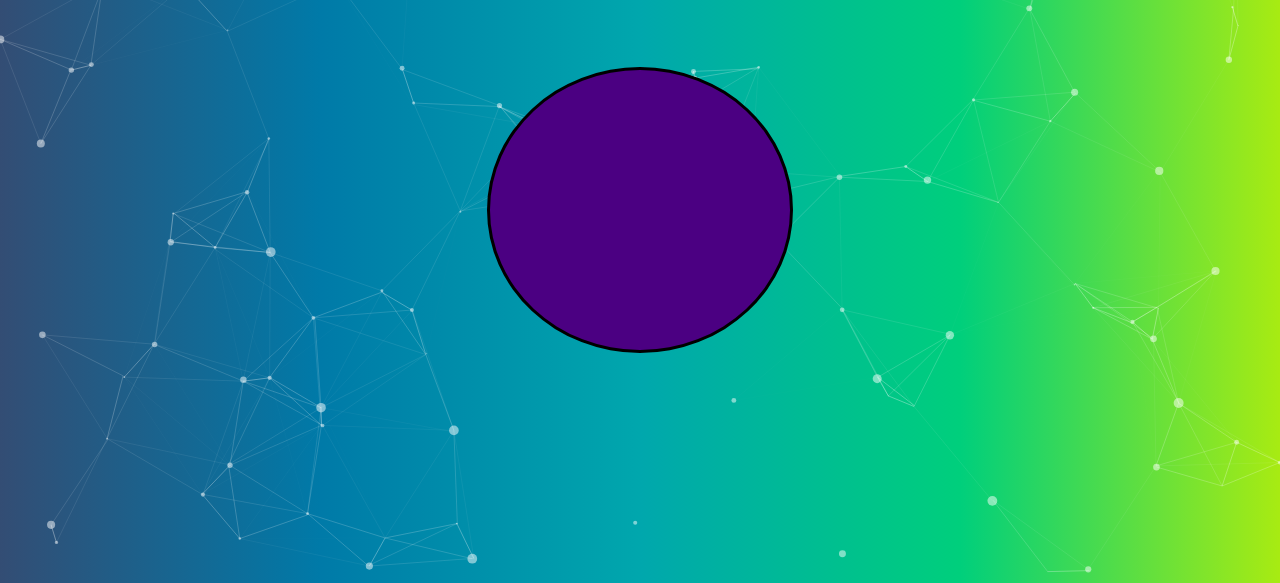
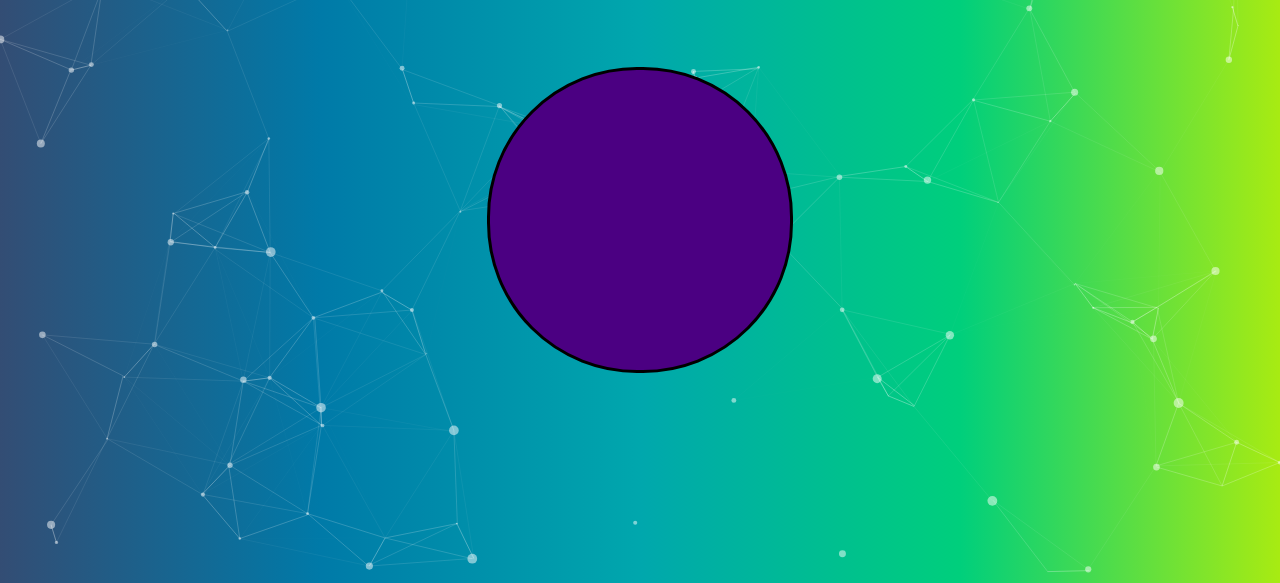
Before and after one commit to TekniqueJoseph/sec-5-start, a plain HTML site: page index.html in a window 1280 px wide. Shown: the part 221-804 px from the top of the page. Drawn offline with Linux system fonts and the light colour scheme.

Commit message:
added animation

```diff
--- a/CSS/style.css
+++ b/CSS/style.css
@@ -17,10 +17,11 @@ body{
 }
 .box{
     width: 300px;
-    height: 280px;
+    height: 300px;
     border: 3px solid black;
     transition: transform ease-in-out 1.2s
 }
 .box:hover{
     transform: rotate(720deg);
+
 }
--- a/app.js
+++ b/app.js
@@ -25,14 +25,7 @@ const bx = document.querySelector('.box');
 bx.style.margin = "auto";
 bx.style.marginTop = "70px"
 bx.style.backgroundColor = "indigo";
-bx.style.borderRadius = '50%';
-
-// function change() {
-//     bx.style.backgroundColor = 'black'
-//     bx.style.boxShadow = '2px 2px 12px 16px red'
-// }
-
-// document.querySelector(".box").addEventListener("click", change);
+bx.style.borderRadius = '49%';
 
 bx.addEventListener('click', function onClick(event) {
     const backgroundColor = bx.style.backgroundColor;
```
